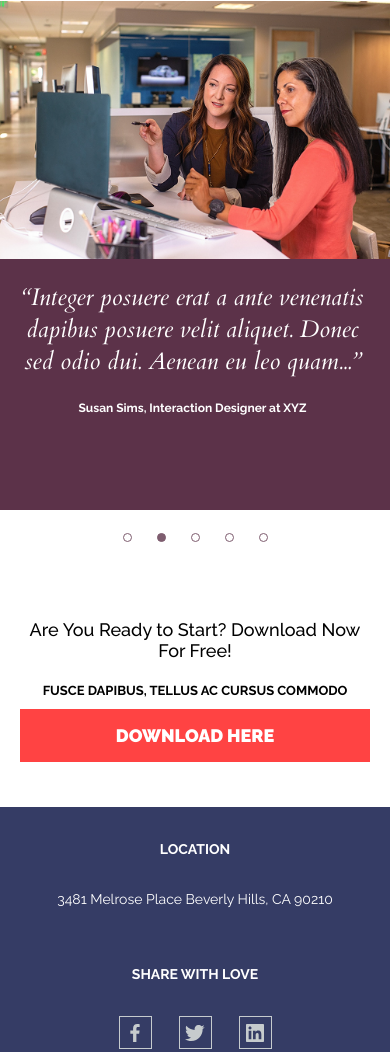
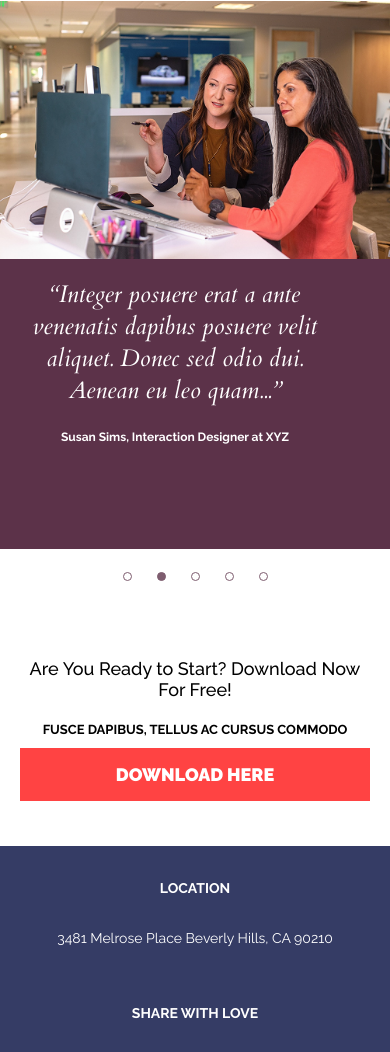
Before and after one commit to milena1252/activebox, a plain HTML site: page index.html in a window 390 px wide. Shown: the part 5368-6420 px from the top of the page. Drawn offline with Linux system fonts and the light colour scheme.

Commit message:
feat: add blocks testimonials download footer

```diff
--- a/style/style.scss
+++ b/style/style.scss
@@ -560,29 +560,25 @@ $project-background: rgba(255, 67, 67, 0.8);
 
     &__info{
         background-color: #5C3249;
-        padding: 133px 170px 161px 129px;
+        padding: 20px 50px 10px 10px;
+        display: flex;
+        flex-direction: column;
+        justify-content: center;
+        align-items: center;
 
-        @media (max-width:1190px) {
-            padding: 70px 109px 120px 90px;
-         }
-
-        @media (max-width:1024px) {
-            padding: 61px 109px 110px 83px;
-         }
-
-         @media (max-width:767px) {
-            padding: 23px 25px 95px 20px;
-         }
     }
 
     &__text{
         @include font(36px, 48px, 400, $primary-color, $secondary-font);
         font-style: italic;
+        max-width: 471px;
+        width: 100%;
         margin-bottom: 24px;
 
         @media (max-width:1024px) {
             @include font(24px, 32px, 400, $primary-color, $secondary-font);
             margin-bottom: 14px;
+            max-width: 330px;
         }
 
          @media (max-width:767px) {
@@ -594,13 +590,17 @@ $project-background: rgba(255, 67, 67, 0.8);
 
     &__name{
         @include font(13px, 15px, 700, $primary-color);
+        max-width: 470px;
+        width: 100%;
 
         @media (max-width:1024px) {
             @include font(12px, 14px, 700, $primary-color);
+            max-width: 330px;
         }
 
         @media (max-width:767px) {
             text-align: center;
+            margin-bottom: 95px;
         }
     }
 
```
Also changed, not shown: style/style.css, 1 other file.
